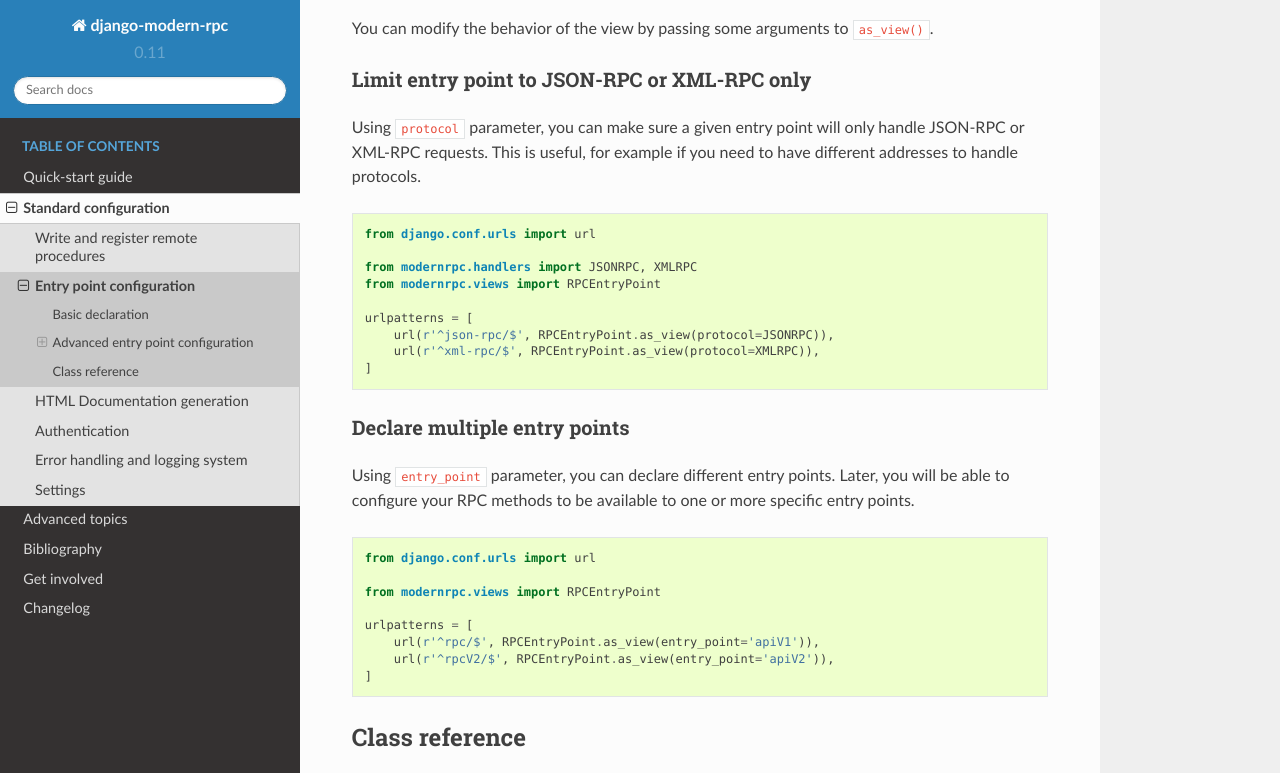
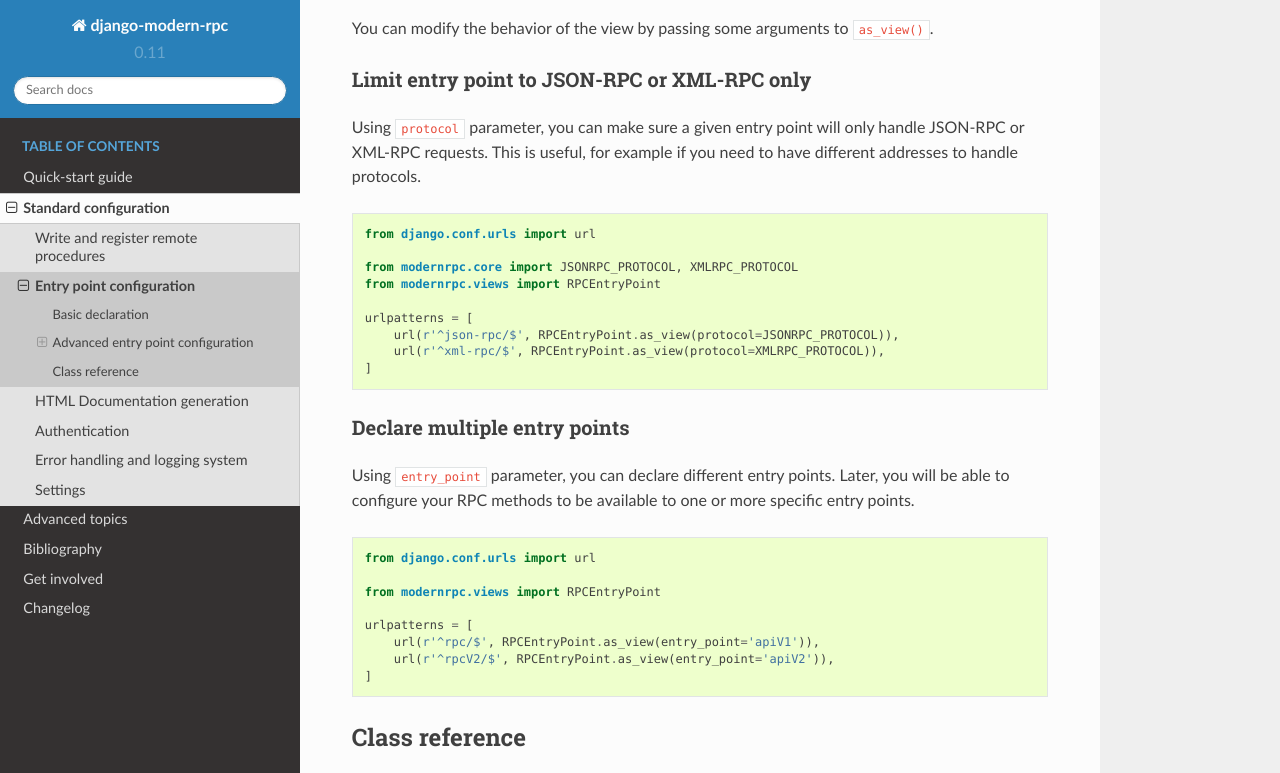
Before and after one commit to alorence/django-modern-rpc, a Sphinx documentation site: the page built from docs/source/configuration_guide/entry_point.rst, in a window 1280 px wide and 900 px high, scrolled down 694 px, cut to the strip 0-773 px from the top of the window. Built offline with Sphinx 7.4.7 and the Read the Docs theme 2.0.0, drawn with Linux system fonts in a browser that asks for light colours.

```diff
--- a/docs/source/configuration_guide/entry_point.rst
+++ b/docs/source/configuration_guide/entry_point.rst
@@ -42,12 +42,12 @@ is useful, for example if you need to have different addresses to handle protoco
 
    from django.conf.urls import url
 
-   from modernrpc.handlers import JSONRPC, XMLRPC
+   from modernrpc.core import JSONRPC_PROTOCOL, XMLRPC_PROTOCOL
    from modernrpc.views import RPCEntryPoint
 
    urlpatterns = [
-       url(r'^json-rpc/$', RPCEntryPoint.as_view(protocol=JSONRPC)),
-       url(r'^xml-rpc/$', RPCEntryPoint.as_view(protocol=XMLRPC)),
+       url(r'^json-rpc/$', RPCEntryPoint.as_view(protocol=JSONRPC_PROTOCOL)),
+       url(r'^xml-rpc/$', RPCEntryPoint.as_view(protocol=XMLRPC_PROTOCOL)),
    ]
 
 .. _multiple_entry_points:
```
